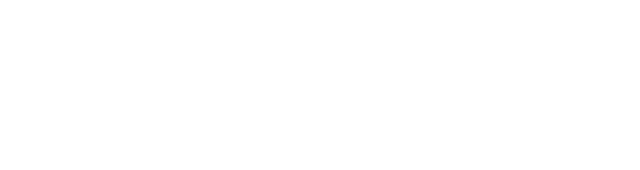
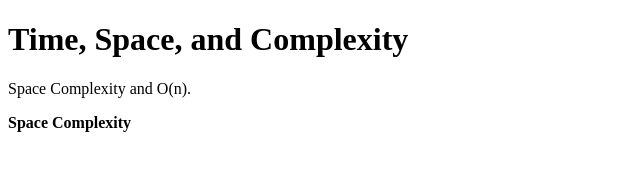
Before and after one commit to acciojob/time-and-space-complexity-Karansayambar, a website: page main.html in a window 1280 px wide. Shown: the whole page, without its empty margins (0-640 px from the left). Drawn offline with Linux system fonts and the light colour scheme.

Commit message:
created a submission

```diff
--- a/main.html
+++ b/main.html
@@ -8,6 +8,11 @@
 
 <body>
 	<!-- the entire body must be written by student -->
+	<div>
+		<h1>Time, Space, and Complexity</h1>
+		<p>Space Complexity and O(n).</p>
+		<p><b>Space Complexity</b></p>
+	</div>
     <script type="text/javascript" src="./script.js">
 </script>
 
```
